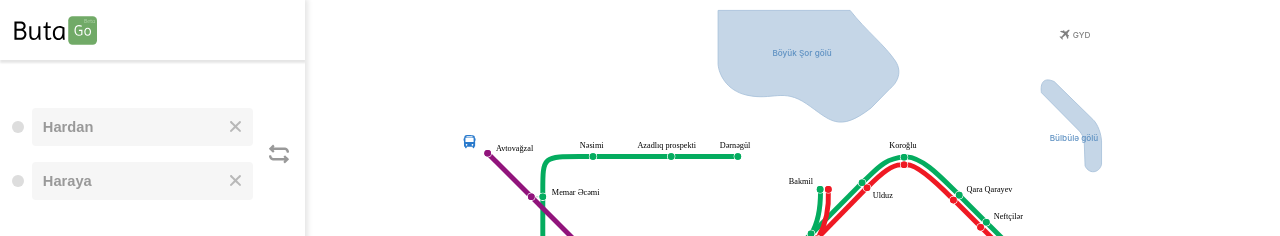
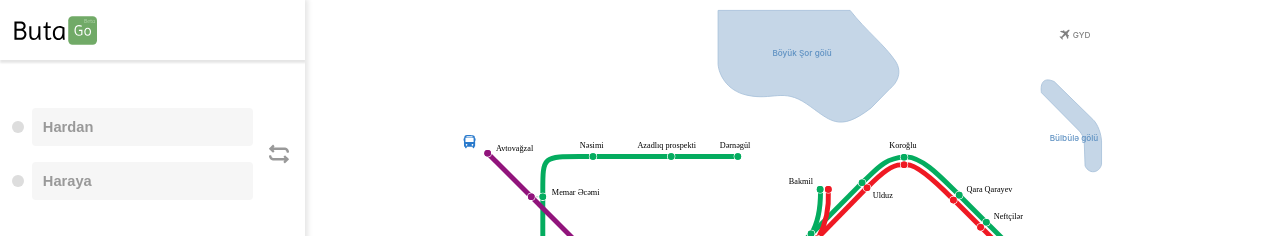
Before and after one commit to DeveloperVusal/metro-butago-vue, a Vue app: page / in a window 1280 px wide. Shown: the top 236 px of the page. Built offline with nearby package versions, Linux system fonts and the light colour scheme.

Commit message:
fix(sidebar): fix icons of remove points

```diff
--- a/src/components/Sidebar/Sidebar.vue
+++ b/src/components/Sidebar/Sidebar.vue
@@ -122,7 +122,7 @@ export default {
                         ></div>
                         <div class="points__input">
                             <input type="text" placeholder="Hardan" :value="route_from.name">
-                            <IconCloseSVG :from="null" :to="store.getRoute.to" />
+                            <IconCloseSVG :from="null" v-show="store.getRoute.from" :to="store.getRoute.to" />
                         </div>
                     </div>
                     <div class="points__from_to">
@@ -132,7 +132,7 @@ export default {
                         ></div>
                         <div class="points__input">
                             <input type="text" placeholder="Haraya" :value="route_to.name">
-                            <IconCloseSVG :to="null" :from="store.getRoute.from" />
+                            <IconCloseSVG :to="null" v-show="store.getRoute.to" :from="store.getRoute.from" />
                         </div>
                     </div>
                 </div>
--- a/src/components/Sidebar/styles/Sidebar.scss
+++ b/src/components/Sidebar/styles/Sidebar.scss
@@ -119,12 +119,15 @@ $colors: (
                         }
 
                         svg {
+                            display: block;
                             width: 11px;
                             height: 11px;
                             position: absolute;
                             top: calc(26px / 2);
                             right: 1.5rem;
                             cursor: pointer;
+                            opacity: 0;
+                            transition: opacity 0.3s;
 
                             g {
                                 fill: #b8b8b8;
@@ -132,6 +135,13 @@ $colors: (
 
                             &:hover g {
                                 fill: #888;
+                            }
+                        }
+
+                        &:hover {
+                            svg {
+                                opacity: 1;
+                                transition: opacity 0.3s;
                             }
                         }
                     }
```
